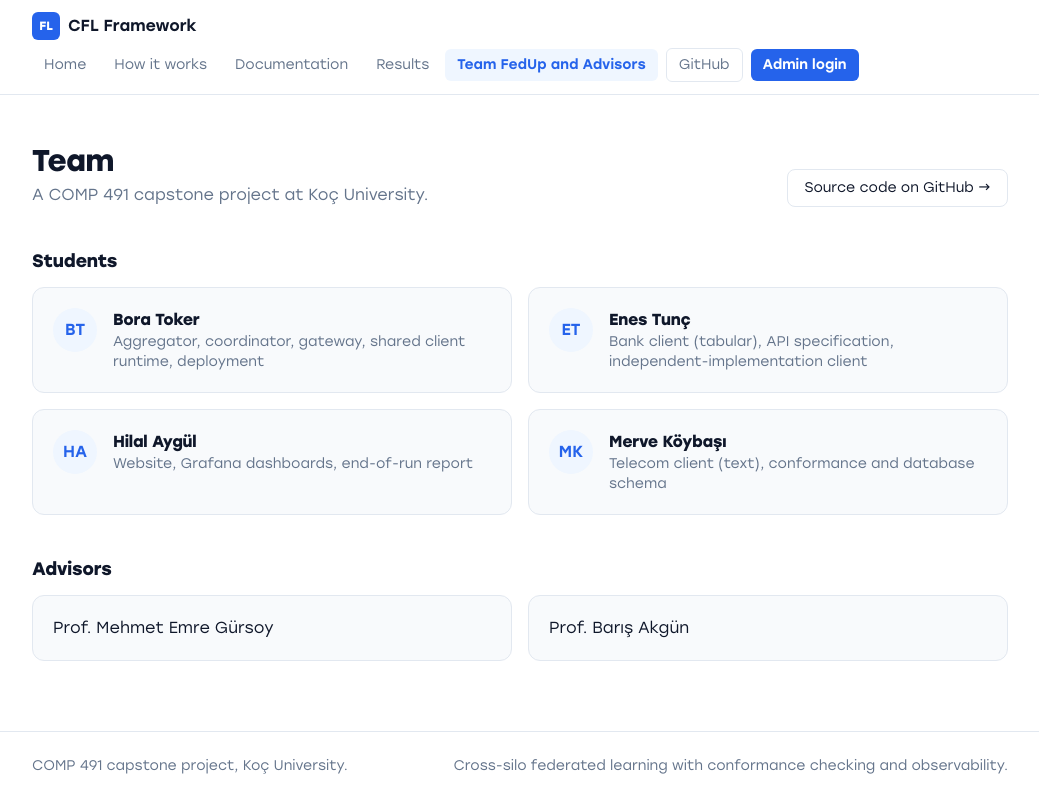
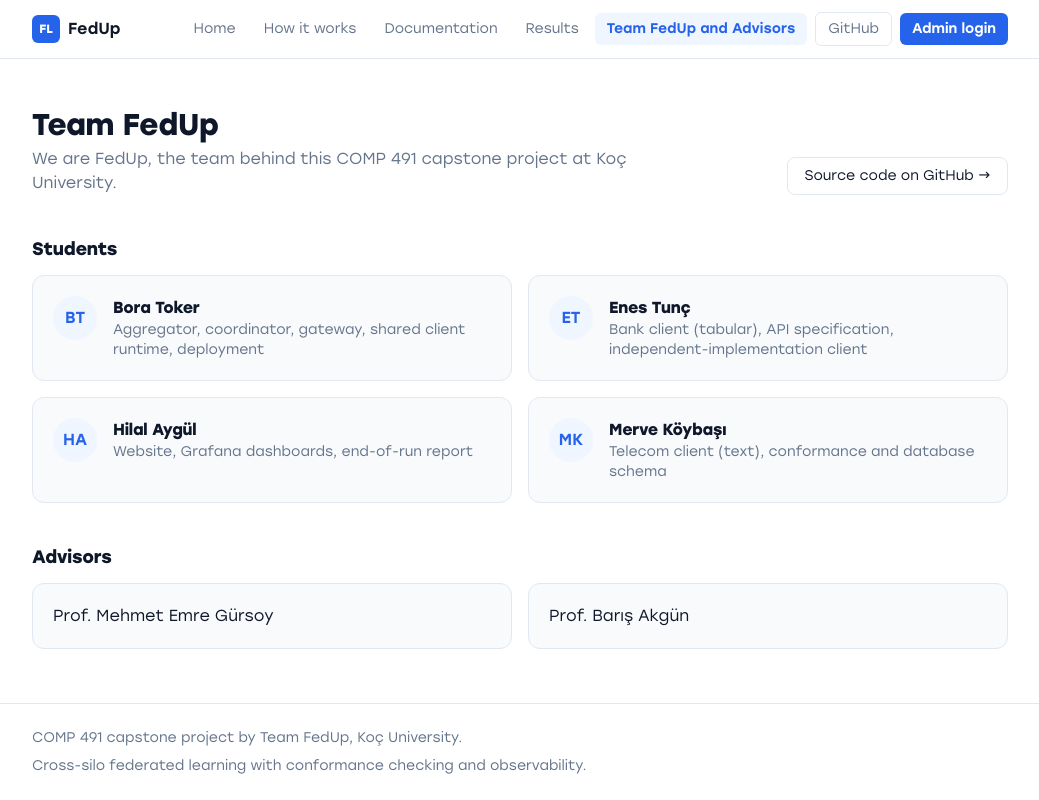
Before and after one commit to boratokerku/COMP491-Centralized-Federated-Learning-Framework, a Next.js app in the folder frontend/: page /team in a window 1280 px wide. Shown: the whole page, without its empty margins (120-1159 px from the left). Built offline with nearby package versions, Linux system fonts and the light colour scheme.

Commit message:
refactor: rebrand project and UI to Team FedUp

```diff
--- a/frontend/src/app/(public)/layout.tsx
+++ b/frontend/src/app/(public)/layout.tsx
@@ -7,7 +7,7 @@ export default function PublicLayout({ children }: LayoutProps<"/">) {
       <main className="mx-auto w-full max-w-5xl flex-1 px-6 py-12">{children}</main>
       <footer className="border-t border-border">
         <div className="mx-auto flex max-w-5xl flex-wrap items-center justify-between gap-2 px-6 py-6 text-sm text-muted">
-          <span>COMP 491 capstone project, Koç University.</span>
+          <span>COMP 491 capstone project by Team FedUp, Koç University.</span>
           <span>Cross-silo federated learning with conformance checking and observability.</span>
         </div>
       </footer>
--- a/frontend/src/app/(public)/page.tsx
+++ b/frontend/src/app/(public)/page.tsx
@@ -28,7 +28,7 @@ export default function Home() {
   return (
     <div className="space-y-16">
       <section className="space-y-6 pt-4">
-        <p className="text-sm font-medium text-accent">COMP 491 capstone project</p>
+        <p className="text-sm font-medium text-accent">COMP 491 capstone project by Team FedUp</p>
         <h1 className="max-w-3xl text-4xl font-bold sm:text-5xl">
           Train one model together, without sharing the data
         </h1>
--- a/frontend/src/app/(public)/team/page.tsx
+++ b/frontend/src/app/(public)/team/page.tsx
@@ -14,8 +14,8 @@ export default function Team() {
   return (
     <div className="space-y-10">
       <PageHeader
-        title="Team"
-        description="A COMP 491 capstone project at Koç University."
+        title="Team FedUp"
+        description="We are FedUp, the team behind this COMP 491 capstone project at Koç University."
       >
         <a href={REPO_URL} className="rounded-lg border border-border px-4 py-2 text-sm hover:bg-surface">
           Source code on GitHub &rarr;
--- a/frontend/src/app/app/layout.tsx
+++ b/frontend/src/app/app/layout.tsx
@@ -29,7 +29,7 @@ export default async function AppLayout({ children }: LayoutProps<"/app">) {
               <span className="grid h-7 w-7 place-items-center rounded-md bg-accent text-xs font-bold text-white">
                 FL
               </span>
-              CFL Framework
+              FedUp
             </Link>
             <span className="rounded-full bg-accent-soft px-2.5 py-0.5 text-xs font-medium text-accent">
               Internal area
--- a/frontend/src/app/layout.tsx
+++ b/frontend/src/app/layout.tsx
@@ -16,11 +16,11 @@ const stolzl = localFont({
 
 export const metadata: Metadata = {
   title: {
-    default: "Centralized Federated Learning Framework",
-    template: "%s | CFL Framework",
+    default: "FedUp: Centralized Federated Learning Framework",
+    template: "%s | FedUp",
   },
   description:
-    "A cross-silo federated learning framework with conformance checking, fault tolerance and observability. COMP 491 capstone, Koç University.",
+    "A cross-silo federated learning framework with conformance checking, fault tolerance and observability. COMP 491 capstone by Team FedUp, Koç University.",
 };
 
 export default function RootLayout({ children }: LayoutProps<"/">) {
--- a/frontend/src/components/site-header.tsx
+++ b/frontend/src/components/site-header.tsx
@@ -10,7 +10,7 @@ export function SiteHeader() {
           <span className="grid h-7 w-7 place-items-center rounded-md bg-accent text-xs font-bold text-white">
             FL
           </span>
-          CFL Framework
+          FedUp
         </Link>
         <nav aria-label="Main" className="flex flex-wrap items-center gap-1">
           {nav.map((item) => (
```
